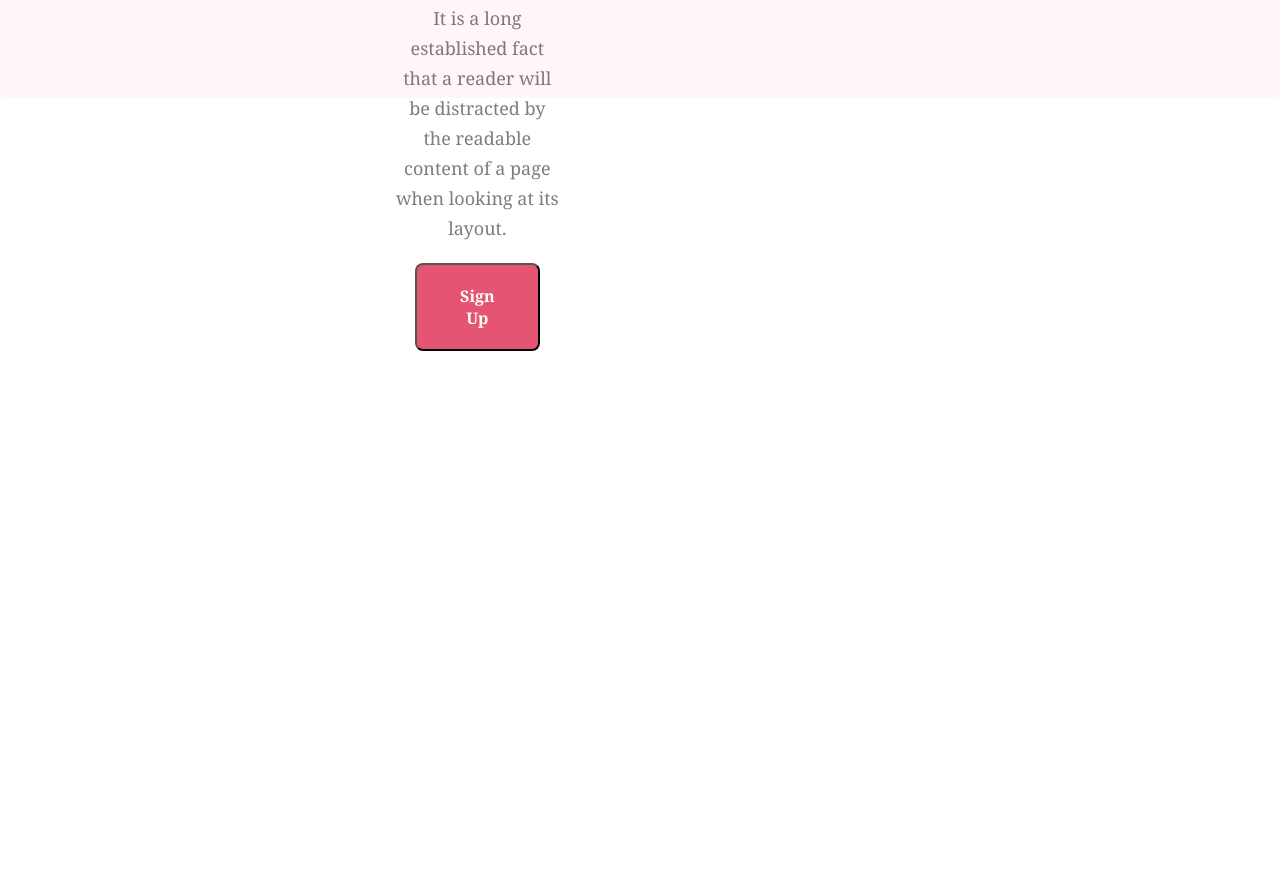
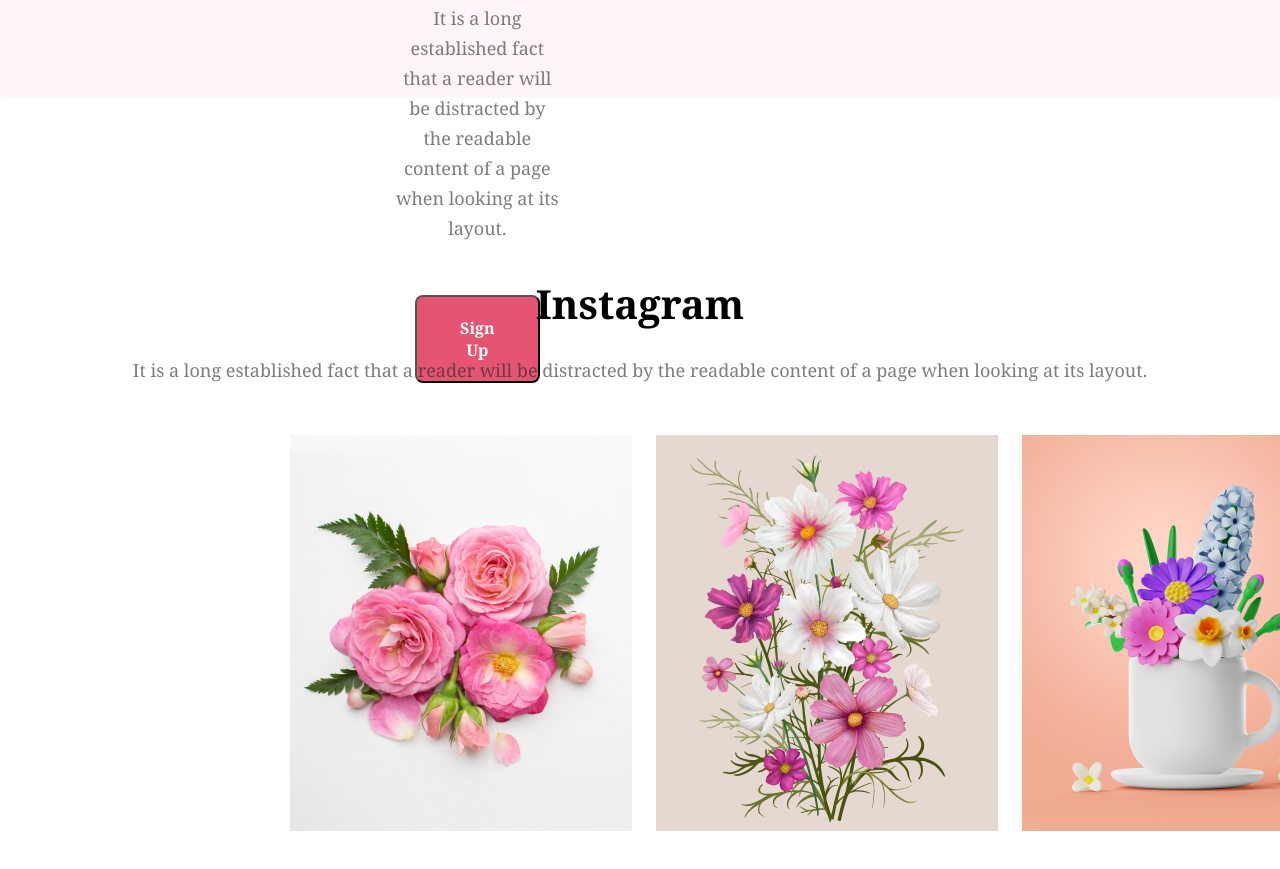
Before and after one commit to anayat22/flower-shop-assignment, a plain HTML site: page index.html in a window 1280 px wide. Shown: the part 2777-3646 px from the top of the page. Before the commit the page ends 3148 px from the top, so only its background shows below. Drawn offline with Linux system fonts and the light colour scheme.

Commit message:
aaded rectengal

```diff
--- a/index.html
+++ b/index.html
@@ -55,6 +55,24 @@
             </div>
             <img src="images/pngwing 8.png" class="hot-deal-offer-image">
         </div>
+        <div class="main-instagram">
+            <h2 class="main-title">Instagram</h2>
+            <p class="main-description">It is a long established fact that a reader will be distracted by the readable content of a page when looking at its layout.</p>
+            <div class="instagram-image">
+                <div>
+                    <img src="images/Rectangle 3.png" class="img-rectengular">
+                </div>
+                <div>
+                    <img src="images/Rectangle 4.png" class="img-rectengular">
+                </div>
+                <div>
+                    <img src="images/Rectangle 5.png" class="img-rectengular">
+                </div>
+                <div>
+                    <img src="images/Rectangle 6.png" class="img-rectengular">
+                </div>
+            </div>
+        </div>
 
     </main>
     <footer>
--- a/styles/style.css
+++ b/styles/style.css
@@ -142,8 +142,9 @@ header {
     font-weight: 800;
     line-height: normal;
 }
-span{
-    color:#E55473;
+
+span {
+    color: #E55473;
 }
 
 .hot-deal-offer-description {
@@ -152,7 +153,21 @@ span{
     font-weight: 400;
     line-height: 30px;
     margin-top: 24px;
+    margin-bottom: 32px;
 }
-.hot-deal-offer-image{
+
+.hot-deal-offer-image {
     padding: 100px 429px 100px 0px;
 }
+
+.instagram-image{
+    display: flex;
+    text-align: center;
+    margin: 50px;
+    gap: 24px;
+    padding-left: 240px;
+    padding-right: 240px;
+}
+.subscrib-section{
+    background-image: url("/images/Rectangle 9.png");
+}
```
Also changed, not shown: images/Flower 01.png (deleted), images/Rectangle 3.png (added).
